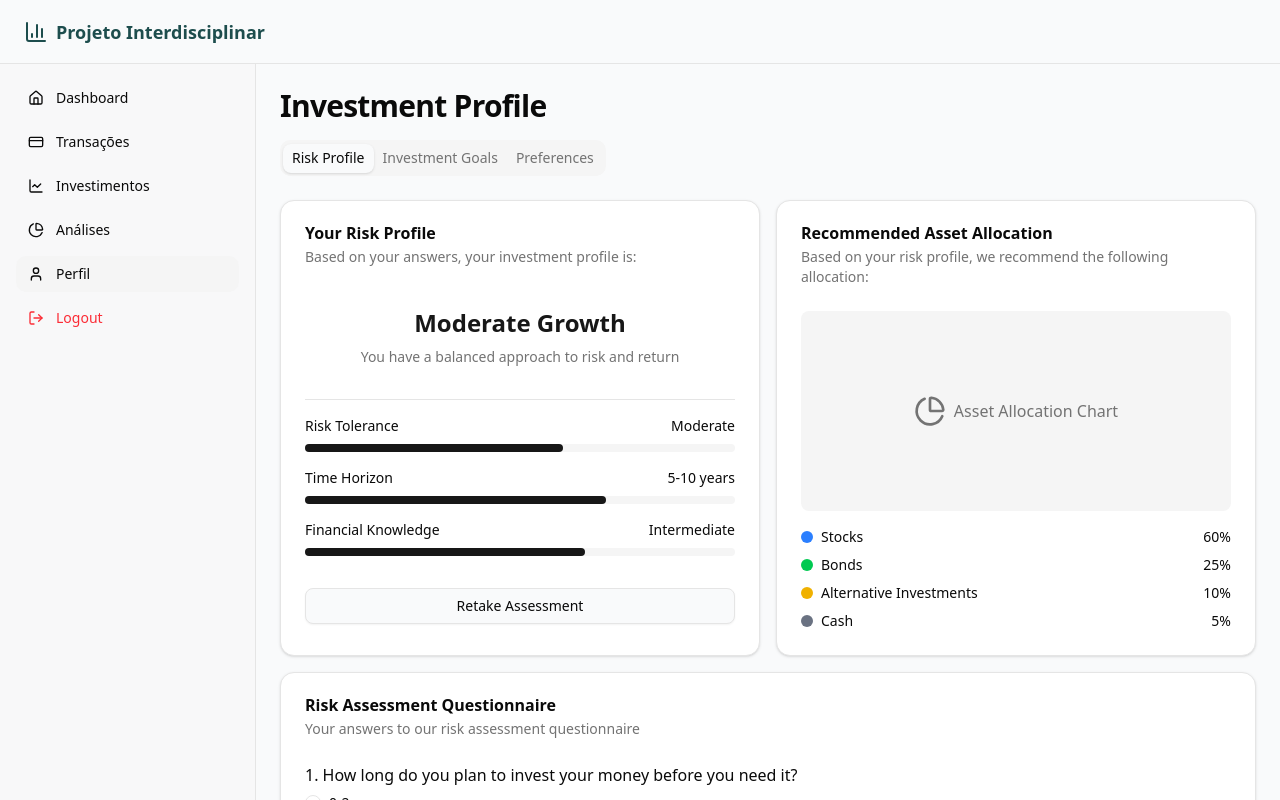
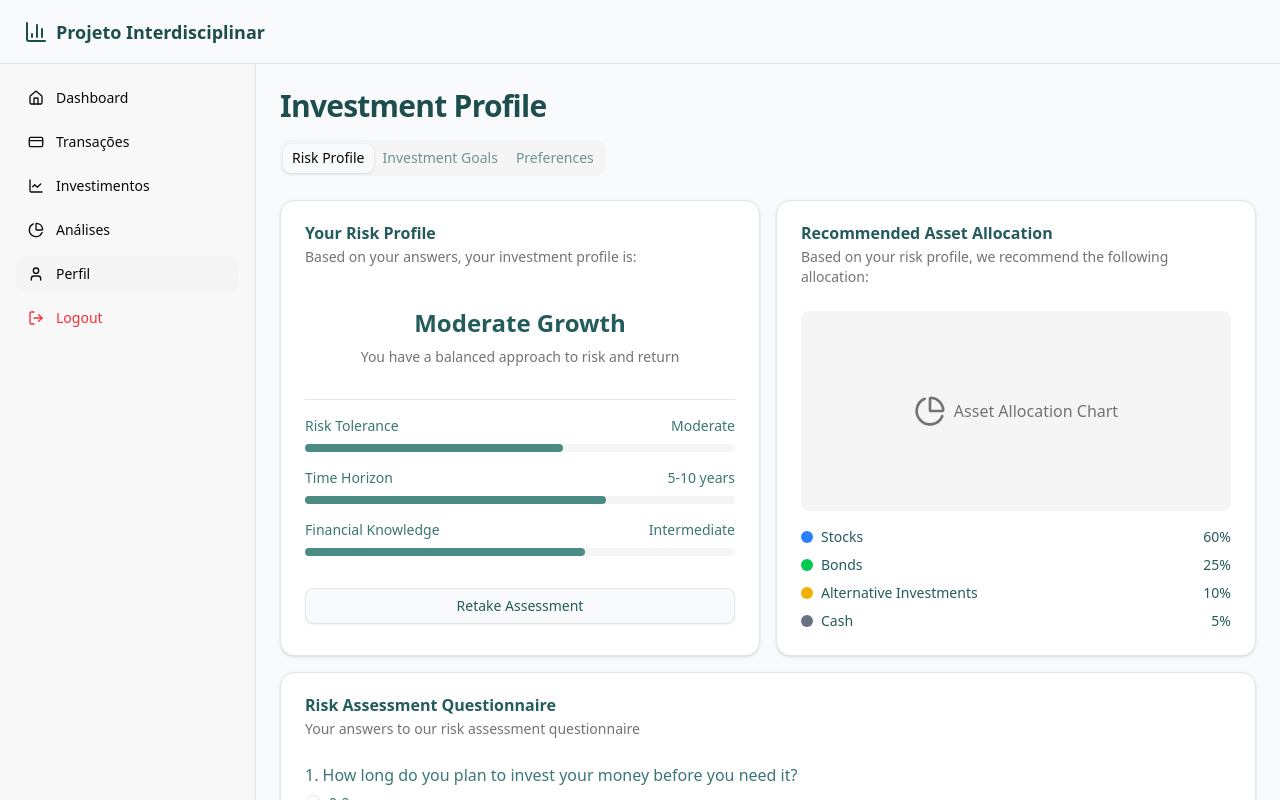
Before and after one commit to killingeddy/PI-VI, a Next.js app in the folder frontend/: page /dashboard/profile in a window 1280 px wide. Shown: the top 800 px of the page. Built offline with nearby package versions, Linux system fonts and the light colour scheme.

Commit message:
terminando de alterar as cores

```diff
--- a/frontend/src/app/dashboard/profile/page.jsx
+++ b/frontend/src/app/dashboard/profile/page.jsx
@@ -18,29 +18,29 @@ export default function ProfilePage() {
   return (
     <div className="flex flex-col gap-4">
       <div className="flex items-center justify-between">
-        <h1 className="text-3xl font-bold tracking-tight">
+        <h1 className="text-3xl font-bold tracking-tight text-[var(--color-teal-0)]">
           Investment Profile
         </h1>
       </div>
       <Tabs defaultValue="profile" className="space-y-4">
         <TabsList>
-          <TabsTrigger value="profile">Risk Profile</TabsTrigger>
-          <TabsTrigger value="goals">Investment Goals</TabsTrigger>
-          <TabsTrigger value="preferences">Preferences</TabsTrigger>
+          <TabsTrigger value="profile" className="text-[var(--color-teal-4)]">Risk Profile</TabsTrigger>
+          <TabsTrigger value="goals" className="text-[var(--color-teal-4)]">Investment Goals</TabsTrigger>
+          <TabsTrigger value="preferences" className="text-[var(--color-teal-4)]">Preferences</TabsTrigger>
         </TabsList>
         <TabsContent value="profile" className="space-y-4">
           <div className="grid gap-4 md:grid-cols-2 lg:grid-cols-4">
-            <Card className="col-span-2">
+            <Card className="col-span-2 text-[var(--color-teal-1)]">
               <CardHeader>
                 <CardTitle>Your Risk Profile</CardTitle>
                 <CardDescription>
                   Based on your answers, your investment profile is:
                 </CardDescription>
               </CardHeader>
-              <CardContent className="pb-2">
+              <CardContent className="pb-2 text-[var(--color-teal-2)]">
                 <div className="flex items-center justify-center py-4">
                   <div className="text-center">
-                    <h3 className="text-2xl font-bold text-primary">
+                    <h3 className="text-2xl font-bold text-[var(--color-teal-1)]">
                       Moderate Growth
                     </h3>
                     <p className="text-sm text-muted-foreground mt-2">
@@ -56,7 +56,7 @@ export default function ProfilePage() {
                       <span className="text-sm font-medium">Moderate</span>
                     </div>
                     <div className="mt-2 h-2 w-full rounded-full bg-muted">
-                      <div className="h-full w-[60%] rounded-full bg-primary"></div>
+                      <div className="h-full w-[60%] rounded-full bg-[var(--color-teal-3)]"></div>
                     </div>
                   </div>
                   <div>
@@ -65,7 +65,7 @@ export default function ProfilePage() {
                       <span className="text-sm font-medium">5-10 years</span>
                     </div>
                     <div className="mt-2 h-2 w-full rounded-full bg-muted">
-                      <div className="h-full w-[70%] rounded-full bg-primary"></div>
+                      <div className="h-full w-[70%] rounded-full bg-[var(--color-teal-3)]"></div>
                     </div>
                   </div>
                   <div>
@@ -74,7 +74,7 @@ export default function ProfilePage() {
                       <span className="text-sm font-medium">Intermediate</span>
                     </div>
                     <div className="mt-2 h-2 w-full rounded-full bg-muted">
-                      <div className="h-full w-[65%] rounded-full bg-primary"></div>
+                      <div className="h-full w-[65%] rounded-full bg-[var(--color-teal-3)]"></div>
                     </div>
                   </div>
                 </div>
@@ -85,7 +85,7 @@ export default function ProfilePage() {
                 </Button>
               </CardFooter>
             </Card>
-            <Card className="col-span-2">
+            <Card className="col-span-2 text-[var(--color-teal-1)]">
               <CardHeader>
                 <CardTitle>Recommended Asset Allocation</CardTitle>
                 <CardDescription>
@@ -133,14 +133,14 @@ export default function ProfilePage() {
               </CardContent>
             </Card>
           </div>
-          <Card>
+          <Card className="text-[var(--color-teal-1)]">
             <CardHeader>
               <CardTitle>Risk Assessment Questionnaire</CardTitle>
               <CardDescription>
                 Your answers to our risk assessment questionnaire
               </CardDescription>
             </CardHeader>
-            <CardContent className="space-y-4">
+            <CardContent className="space-y-4 text-[var(--color-teal-2)]">
               <div>
                 <h3 className="font-medium mb-2">
                   1. How long do you plan to invest your money before you need
@@ -148,19 +148,19 @@ export default function ProfilePage() {
                 </h3>
                 <RadioGroup defaultValue="5-10">
                   <div className="flex items-center space-x-2">
-                    <RadioGroupItem value="0-2" id="r1-1" />
+                    <RadioGroupItem value="0-2" id="r1-1" className="checked:bg-[var(--color-teal-2)]"/>
                     <Label htmlFor="r1-1">0-2 years</Label>
                   </div>
                   <div className="flex items-center space-x-2">
-                    <RadioGroupItem value="3-5" id="r1-2" />
+                    <RadioGroupItem value="3-5" id="r1-2" className="checked:bg-[var(--color-teal-2)]"/>
                     <Label htmlFor="r1-2">3-5 years</Label>
                   </div>
                   <div className="flex items-center space-x-2">
-                    <RadioGroupItem value="5-10" id="r1-3" />
+                    <RadioGroupItem value="5-10" id="r1-3" className="checked:bg-[var(--color-teal-2)]"/>
                     <Label htmlFor="r1-3">5-10 years</Label>
                   </div>
                   <div className="flex items-center space-x-2">
-                    <RadioGroupItem value="10+" id="r1-4" />
+                    <RadioGroupItem value="10+" id="r1-4" className="checked:bg-[var(--color-teal-2)]"/>
                     <Label htmlFor="r1-4">10+ years</Label>
                   </div>
                 </RadioGroup>
@@ -226,7 +226,7 @@ export default function ProfilePage() {
           </Card>
         </TabsContent>
         <TabsContent value="goals" className="space-y-4">
-          <Card>
+          <Card className="text-[var(--color-teal-1)]">
             <CardHeader>
               <CardTitle>Investment Goals</CardTitle>
               <CardDescription>
@@ -243,7 +243,7 @@ export default function ProfilePage() {
                     </span>
                   </div>
                   <div className="h-2 w-full rounded-full bg-muted">
-                    <div className="h-full w-[42%] rounded-full bg-primary"></div>
+                    <div className="h-full w-[42%] rounded-full bg-[var(--color-teal-3)]"></div>
                   </div>
                   <div className="flex justify-between mt-1">
                     <span className="text-xs text-muted-foreground">
@@ -262,7 +262,8 @@ export default function ProfilePage() {
                     </span>
                   </div>
                   <div className="h-2 w-full rounded-full bg-muted">
-                    <div className="h-full w-[75%] rounded-full bg-primary"></div>
+                    <div className="h-full w-[75%] rounded-full bg-[var(--color-teal-3)]"></div>
+                    <div className="h-full w-[75%] rounded-full "></div>
                   </div>
                   <div className="flex justify-between mt-1">
                     <span className="text-xs text-muted-foreground">
@@ -281,7 +282,8 @@ export default function ProfilePage() {
                     </span>
                   </div>
                   <div className="h-2 w-full rounded-full bg-muted">
-                    <div className="h-full w-[17%] rounded-full bg-primary"></div>
+                    <div className="h-full w-[75%] rounded-full bg-[var(--color-teal-3)]"></div>
+                    <div className="h-full w-[17%] rounded-full "></div>
                   </div>
                   <div className="flex justify-between mt-1">
                     <span className="text-xs text-muted-foreground">
@@ -295,11 +297,11 @@ export default function ProfilePage() {
               </div>
             </CardContent>
             <CardFooter>
-              <Button>Add New Goal</Button>
+              <Button className="bg-[var(--color-teal-1)]">Add New Goal</Button>
             </CardFooter>
           </Card>
           <Card>
-            <CardHeader>
+            <CardHeader className="text-[var(--color-teal-1)]">
               <CardTitle>Goal Projections</CardTitle>
               <CardDescription>
                 Projected growth of your investments toward your goals
@@ -316,7 +318,7 @@ export default function ProfilePage() {
           </Card>
         </TabsContent>
         <TabsContent value="preferences" className="space-y-4">
-          <Card>
+          <Card className="text-[var(--color-teal-1)]">
             <CardHeader>
               <CardTitle>Investment Preferences</CardTitle>
               <CardDescription>
@@ -324,7 +326,7 @@ export default function ProfilePage() {
               </CardDescription>
             </CardHeader>
             <CardContent className="space-y-4">
-              <div>
+              <div className="text-[var(--color-teal-2)]">
                 <h3 className="font-medium mb-2">Preferred Investment Types</h3>
                 <div className="grid grid-cols-1 md:grid-cols-2 gap-4">
                   <div className="flex items-center space-x-2">
@@ -383,7 +385,7 @@ export default function ProfilePage() {
                 </div>
               </div>
               <Separator />
-              <div>
+              <div className="text-[var(--color-teal-2)]">
                 <h3 className="font-medium mb-2">ESG Preferences</h3>
                 <RadioGroup defaultValue="moderate">
                   <div className="flex items-center space-x-2">
@@ -401,7 +403,7 @@ export default function ProfilePage() {
                 </RadioGroup>
               </div>
               <Separator />
-              <div>
+              <div className="text-[var(--color-teal-2)]">
                 <h3 className="font-medium mb-2">Sector Preferences</h3>
                 <div className="grid grid-cols-1 md:grid-cols-2 gap-4">
                   <div className="flex items-center space-x-2">
@@ -459,10 +461,10 @@ export default function ProfilePage() {
               </div>
             </CardContent>
             <CardFooter>
-              <Button>Save Preferences</Button>
+              <Button className="bg-[var(--color-teal-1)]">Save Preferences</Button>
             </CardFooter>
           </Card>
-          <Card>
+          <Card className="text-[var(--color-teal-1)]">
             <CardHeader>
               <CardTitle>Investment Strategy</CardTitle>
               <CardDescription>
@@ -470,7 +472,7 @@ export default function ProfilePage() {
               </CardDescription>
             </CardHeader>
             <CardContent>
-              <div className="space-y-4">
+              <div className="space-y-4 text-[var(--color-teal-2)]">
                 <div>
                   <h3 className="font-medium mb-2">Rebalancing Frequency</h3>
                   <RadioGroup defaultValue="quarterly">
@@ -509,7 +511,7 @@ export default function ProfilePage() {
               </div>
             </CardContent>
             <CardFooter>
-              <Button>Update Strategy</Button>
+              <Button className="bg-[var(--color-teal-1)]">Update Strategy</Button>
             </CardFooter>
           </Card>
         </TabsContent>
```
